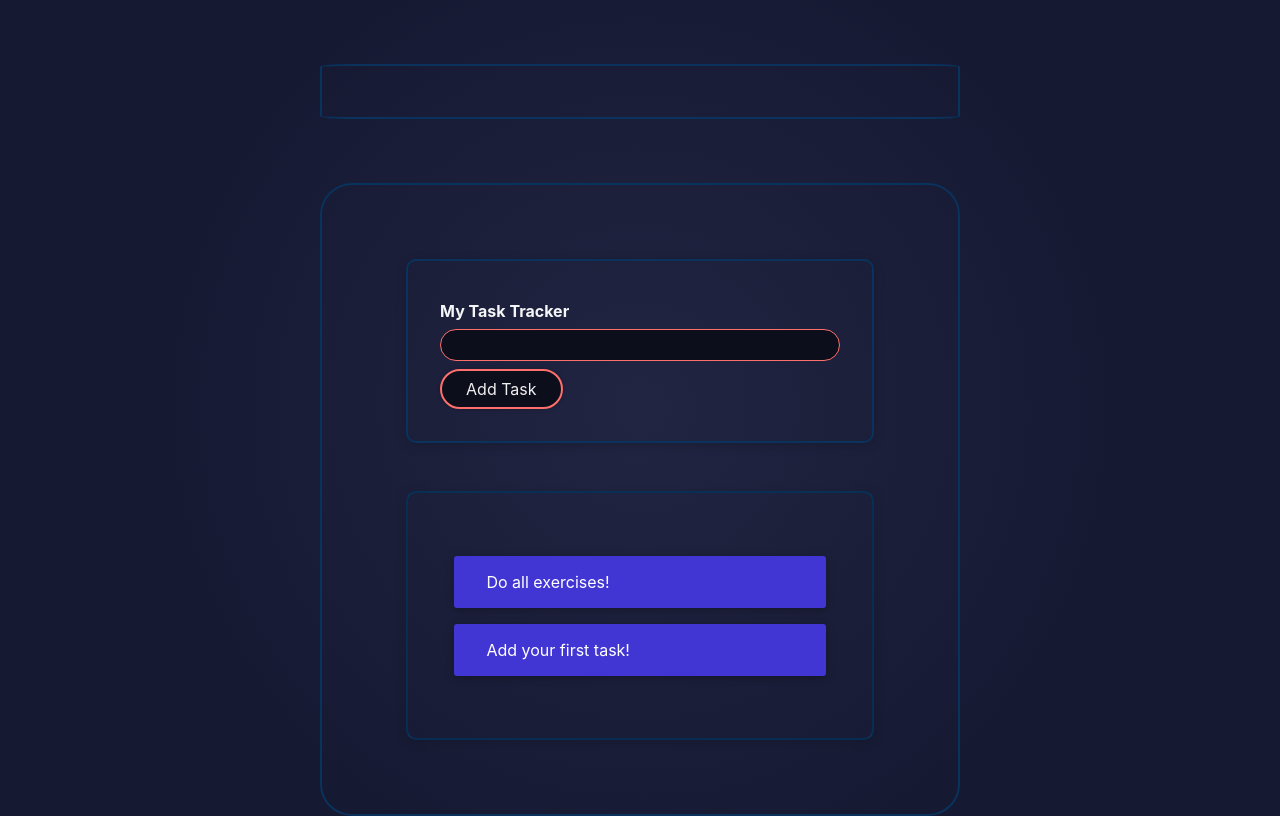
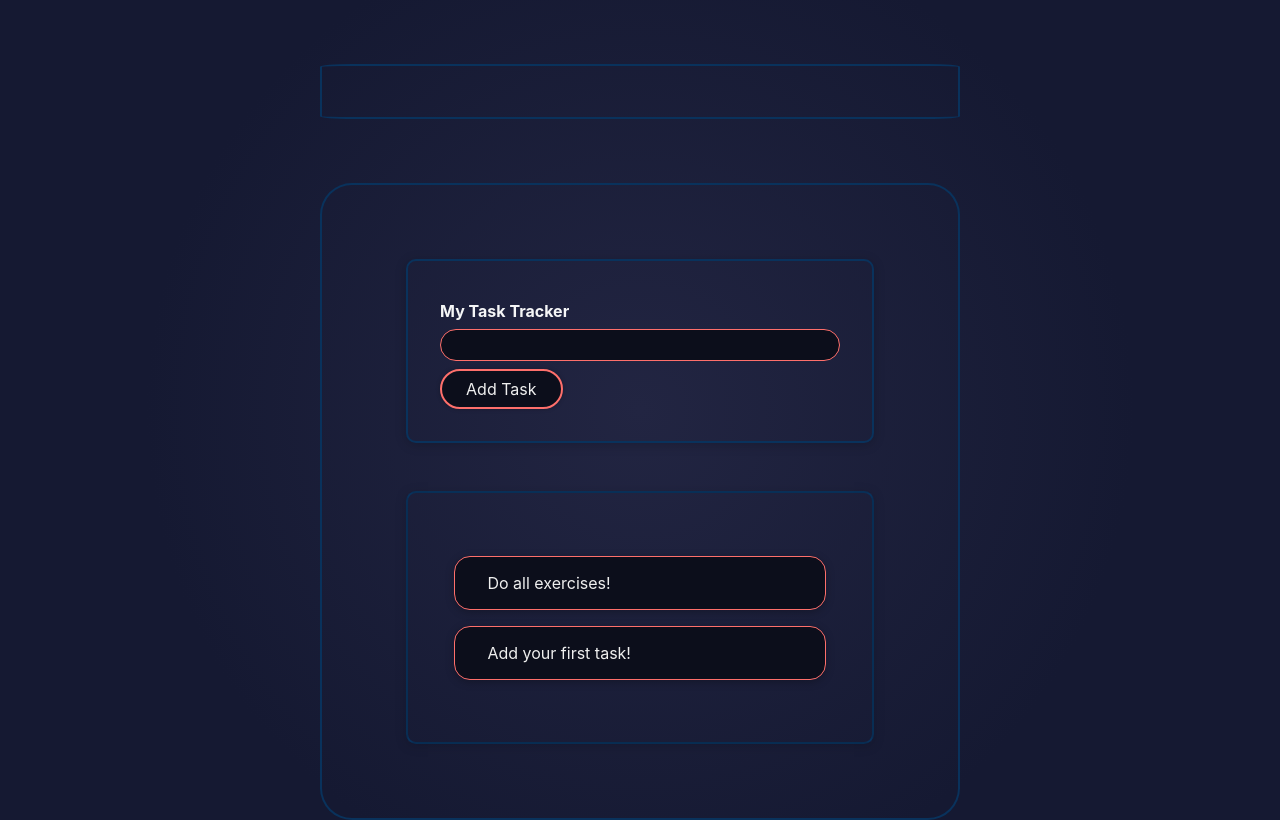
Before and after one commit to jalonghurst/motivational-task-tracker, a React (Create React App) app: page / in a window 1280 px wide. Built offline with nearby package versions, Linux system fonts and the light colour scheme.

Commit message:
Changed task item border and background colours

```diff
--- a/src/components/CourseGoals/CourseGoalItem/CourseGoalItem.css
+++ b/src/components/CourseGoals/CourseGoalItem/CourseGoalItem.css
@@ -1,11 +1,14 @@
 .goal-item {
   margin: 1rem 0;
-  background: #4136d4;
-  border-radius: 3px;
   box-shadow: 0 2px 8px rgba(0, 0, 0, 0.26);
-  color: white;
+  color:#efefef;
   padding: 1rem 2rem;
   cursor: pointer;
+  border: 1px solid #FE6F6B;
+  border-radius: 1rem;
+  background:#0C0E1B;
+
+
 }
 .goal-item:hover,
 .goal-item:active {
```
